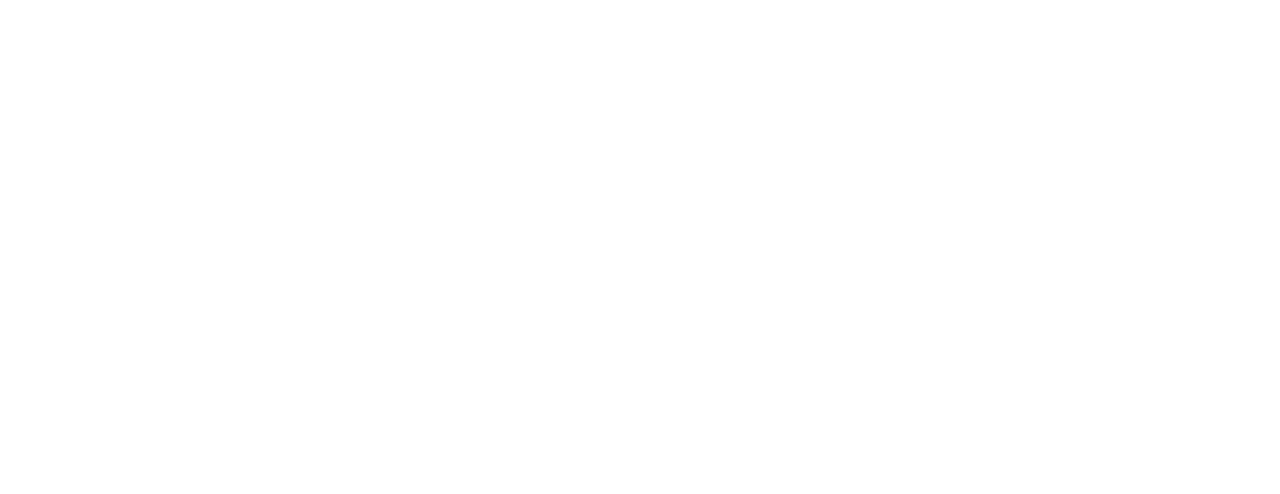
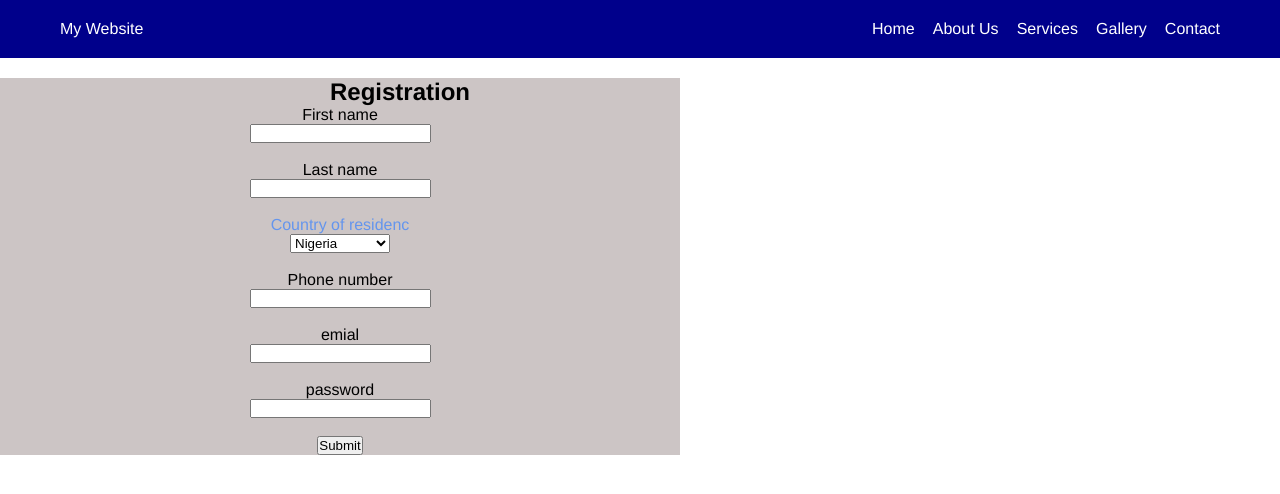
Before and after one commit to mikejesus/basic-web-design-with-azeez-christiann, a plain HTML site: page contact.html in a window 1280 px wide. Drawn offline with Linux system fonts and the light colour scheme.

Commit message:
newupdate

```diff
--- a/contact.html
+++ b/contact.html
@@ -0,0 +1,66 @@
+<!DOCTYPE html>
+<html lang="en">
+<head>
+    <meta charset="UTF-8">
+    <meta http-equiv="X-UA-Compatible" content="IE=edge">
+    <meta name="viewport" content="width=device-width, initial-scale=1.0">
+    <title>Document</title>
+    <link href="css/styles.css" rel="stylesheet" />
+</head>
+<body>
+    <header>
+        <div class="navigation">
+          <!--Beginning of logo-->
+          <a href="">My Website</a>
+          <!--End of logo-->
+
+          <ul class="nav-list">
+            <li class="nav-item"><a href="index.html">Home</a></li>
+            <li class="nav-item"><a href="about.html">About Us</a></li>
+            <li class="nav-item"><a href="services.html">Services</a></li>
+            <li class="nav-item"><a href="gallery.html">Gallery</a></li>
+            <li class="nav-item"><a href="contact.html">Contact</a></li>
+          </ul>
+        </div>
+        <div class="contactbody">
+            <form>
+
+                <h2  style="padding-left: 120px;" id="register">Registration </h2>
+                <label>First name</label><br>
+                <input type="text" required class="name">
+                <br>
+                <br>
+                <label>Last name</label><br>
+                <input type="text" required class="name">
+                <br>
+                <br>
+                <label style="color: cornflowerblue;">Country of residenc </label><br>
+                <select class="name">
+                    <option>Nigeria</option>
+                    <option>Ghana</option>
+                    <option>UK</option>
+                    <option>US</option>
+                    <option>sweden</option>
+                    <option>Australier</option>
+                    <option>New zealand</option>
+                </select>
+                <br>
+                <br>
+                <label>Phone number</label><br>
+                <input type="number" class="name">
+                <br>
+                <br>
+                <label>emial</label><br>
+                <input type="email" required class="name">
+                <br>
+                <br>
+                <label>password</label><br>
+                <input class="name" type="password" pattern=".{8,16}" reqiured title=" at least one upper case" required >
+                <br>
+                <br>
+                <input type="submit" id="page"  >
+               </form>
+        </div>
+
+</body>
+</html>
--- a/css/styles.css
+++ b/css/styles.css
@@ -125,3 +125,11 @@ a {
 .midsecond{
 color: rgb(119, 110, 110);
 }
+.contactbody{
+  background-color:rgb(204, 197, 197);
+  width: 50%;
+  padding-left: 20px;
+  padding-right: 20px;
+  margin-top: 20px;
+  text-align: center;
+}
```
Also changed, not shown: images/istockphoto.jpg (added).
